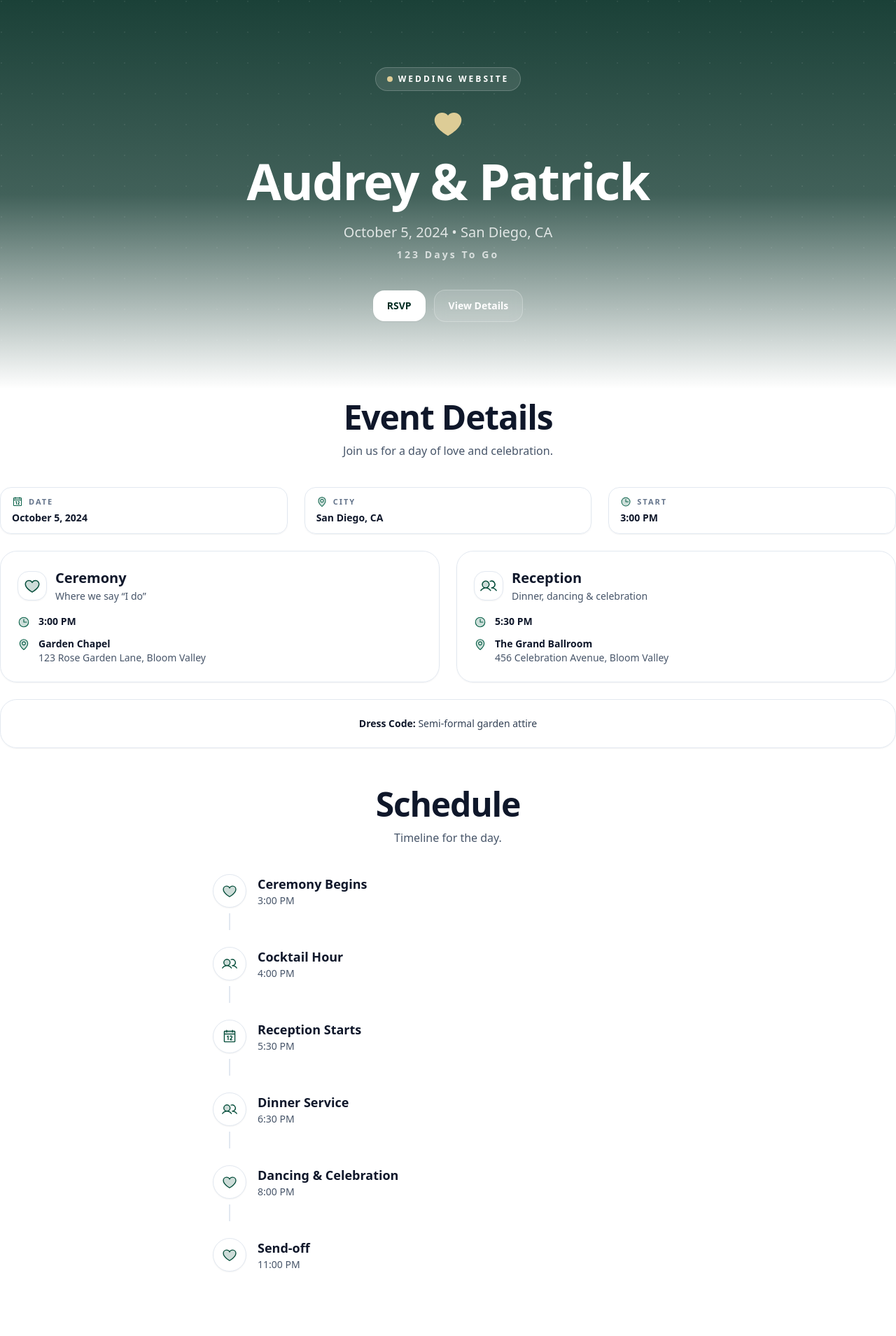
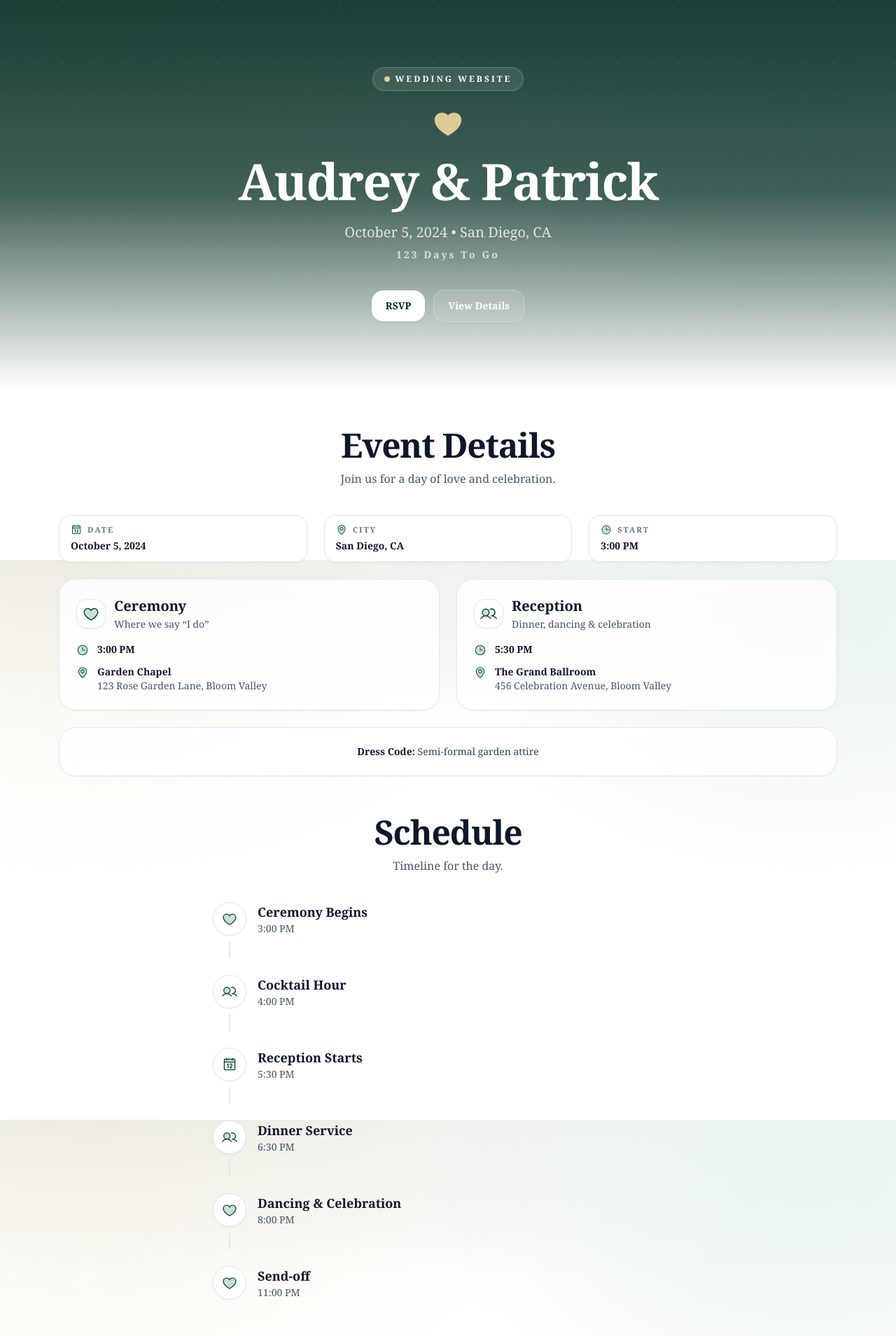
Before and after one commit to cdm227/weddingapp, a React (Vite) app: page / in a window 1280 px wide. Shown: the top 1909 px of the page at 70% size. Built offline with nearby package versions, Linux system fonts and the light colour scheme; the HTML template or start-up script is replaced by a standard one.

Commit message:
Implement soft wedding theme in index.css
Added styles for a soft wedding theme with marble, green, and gold colors.

```diff
--- a/src/index.css
+++ b/src/index.css
@@ -2,8 +2,18 @@
 @tailwind components;
 @tailwind utilities;
 
-/* Basic baseline */
+/* Soft wedding theme (marble + green + gold) */
 :root {
+  --bg: 255 255 255;
+  --ink: 15 23 42;
+
+  --green-900: 15 43 33;
+  --green-800: 21 63 47;
+  --green-100: 232 243 238;
+
+  --gold: 185 157 90;
+  --gold-soft: 221 204 150;
+
   color-scheme: light;
 }
 
@@ -14,6 +24,29 @@ body {
 
 body {
   margin: 0;
-  font-family: ui-sans-serif, system-ui, -apple-system, Segoe UI, Roboto, Helvetica,
-    Arial, "Apple Color Emoji", "Segoe UI Emoji";
+  color: rgb(var(--ink));
+  font-family: ui-serif, Georgia, Cambria, "Times New Roman", Times, serif;
+
+  /* Marble-ish background */
+  background:
+    radial-gradient(1200px 800px at 10% 0%, rgba(221, 204, 150, 0.18), transparent 60%),
+    radial-gradient(1000px 700px at 90% 10%, rgba(232, 243, 238, 0.9), transparent 55%),
+    linear-gradient(180deg, rgba(15, 43, 33, 0.06), transparent 28%),
+    #ffffff;
 }
+
+/* Nice selection */
+::selection {
+  background: rgba(185, 157, 90, 0.25);
+}
+
+/* Small helper classes */
+.wedding-shell {
+  min-height: 100vh;
+}
+
+.wedding-max {
+  max-width: 72rem;
+  margin: 0 auto;
+  padding: 2.5rem 1.25rem;
+}
```
